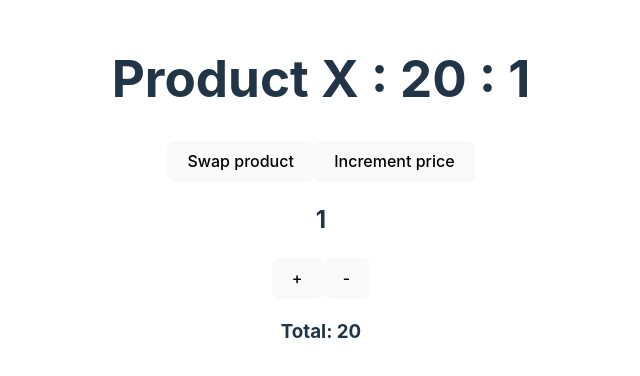
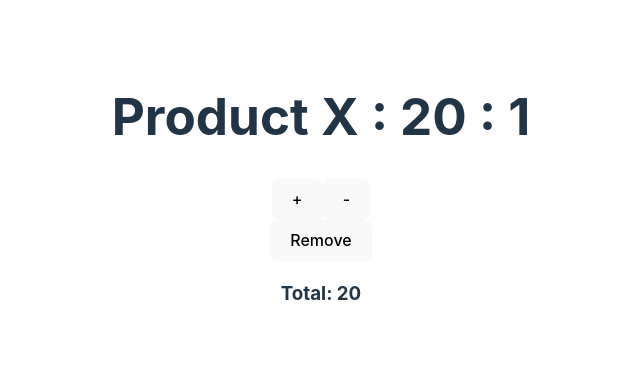
Before and after one commit to kaporto/vue-composition-api, a Vue app: page / in a window 1280 px wide. Shown: the part 210-586 px from the top of the page, without its empty margins (319-959 px from the left). Built offline with nearby package versions, Linux system fonts and the light colour scheme.

Commit message:
Emitting events

```diff
--- a/src/App.vue
+++ b/src/App.vue
@@ -16,8 +16,11 @@ export default {
       }
     ])
 
+    const handleRemove = (data) => items.value.splice(0,1)
+
     return {
-      items
+      items,
+      handleRemove
     }
 
   }
@@ -25,7 +28,7 @@ export default {
 </script>
 
 <template>
-  <CartItem v-for="item in items" :cart-item="item" :key="item"></CartItem>
+  <CartItem v-for="item in items" :cart-item="item" :key="item" @remove="handleRemove"></CartItem>
 </template>
 
 <style scoped></style>
--- a/src/components/CartItem.vue
+++ b/src/components/CartItem.vue
@@ -4,39 +4,33 @@ import { computed, reactive, toRefs } from 'vue'
 export default {
     props: {
 
-        cartItem:{
+        cartItem: {
             type: Object,
             required: true
         }
     },
-    setup(props) {
-
-
+    emits: 'remove',
+    setup(props, {emit}) {
 
         const item = reactive(props.cartItem)
 
         const increment = () => item.quantity++
         const decrement = () => item.quantity--
 
-        const swapProduct = () => {
-            item.name = "Product A"
-            item.price = 30
-            item.quantity = 2
-        }
-
-
         const total = computed(() => item.price * item.quantity)
 
         const { name, price, quantity } = toRefs(item);
 
+        const remove = () => emit('remove',item)
+
         return {
             increment,
             decrement,
-            swapProduct,
             name,
             price,
             quantity,
-            total
+            total,
+            remove
         }
     }
 }
@@ -45,11 +39,11 @@ export default {
 
 <template>
     <h1>{{ name }} : {{ price }} : {{ quantity }}</h1>
-    <button class="button" @click="swapProduct">Swap product</button>
-    <button class="button" @click="price++">Increment price</button>
-    <h2>{{ quantity }}</h2>
+
     <button class="button" @click="increment">+</button>
     <button class="button" @click="decrement">-</button>
+    <br>
+    <button class="button" @click="remove">Remove</button>
 
     <h3>Total: {{ total }}</h3>
 </template>
```
